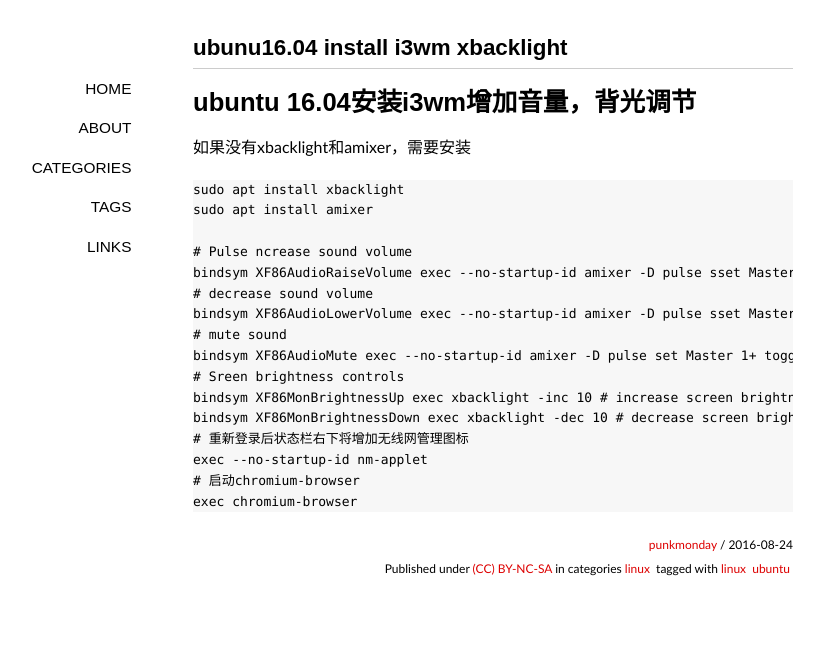
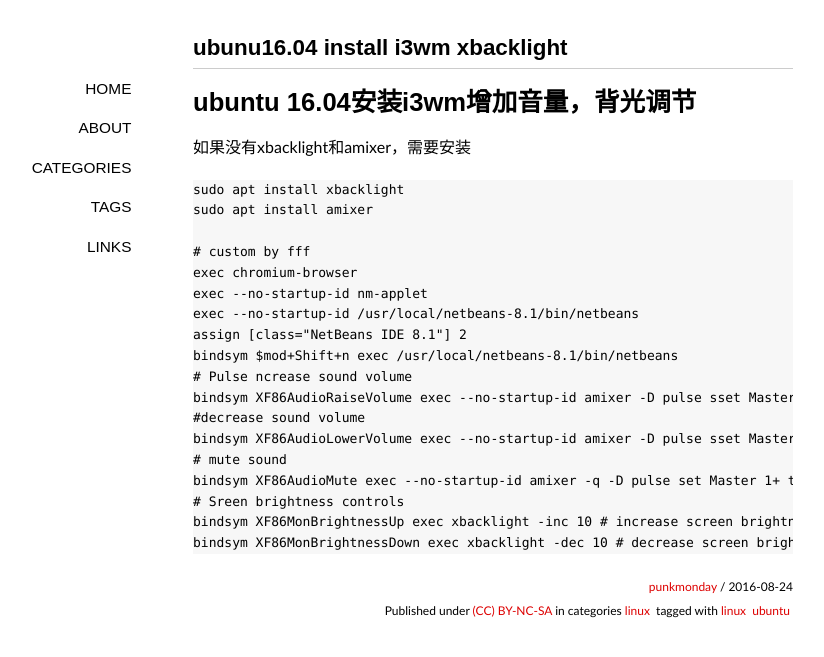
Before and after one commit to punkmonday/punkmonday.github.io, a Jekyll site: the page built from _posts/2016-08-24-linux-i3wm.md, in a window 1280 px wide. Shown: the top 657 px of the page, without its empty margins (147-971 px from the left). Built offline with Jekyll 4.4.1, drawn with Linux system fonts in a browser that asks for light colours; some web fonts are replaced; comment, search, counter and statistics services are not loaded.

Commit message:
Updated 2016-08-24-linux-i3wm.md

````diff
--- a/_posts/2016-08-24-linux-i3wm.md
+++ b/_posts/2016-08-24-linux-i3wm.md
@@ -17,17 +17,19 @@
 sudo apt install xbacklight
 sudo apt install amixer
 
+# custom by fff
+exec chromium-browser
+exec --no-startup-id nm-applet
+exec --no-startup-id /usr/local/netbeans-8.1/bin/netbeans
+assign [class="NetBeans IDE 8.1"] 2
+bindsym $mod+Shift+n exec /usr/local/netbeans-8.1/bin/netbeans
 # Pulse ncrease sound volume
 bindsym XF86AudioRaiseVolume exec --no-startup-id amixer -D pulse sset Master 5%+
-# decrease sound volume
+#decrease sound volume
 bindsym XF86AudioLowerVolume exec --no-startup-id amixer -D pulse sset Master 5%-
 # mute sound
-bindsym XF86AudioMute exec --no-startup-id amixer -D pulse set Master 1+ toggle
+bindsym XF86AudioMute exec --no-startup-id amixer -q -D pulse set Master 1+ toggle
 # Sreen brightness controls
 bindsym XF86MonBrightnessUp exec xbacklight -inc 10 # increase screen brightness
 bindsym XF86MonBrightnessDown exec xbacklight -dec 10 # decrease screen brightness
-# 重新登录后状态栏右下将增加无线网管理图标
-exec --no-startup-id nm-applet
-# 启动chromium-browser
-exec chromium-browser
 ```
````
